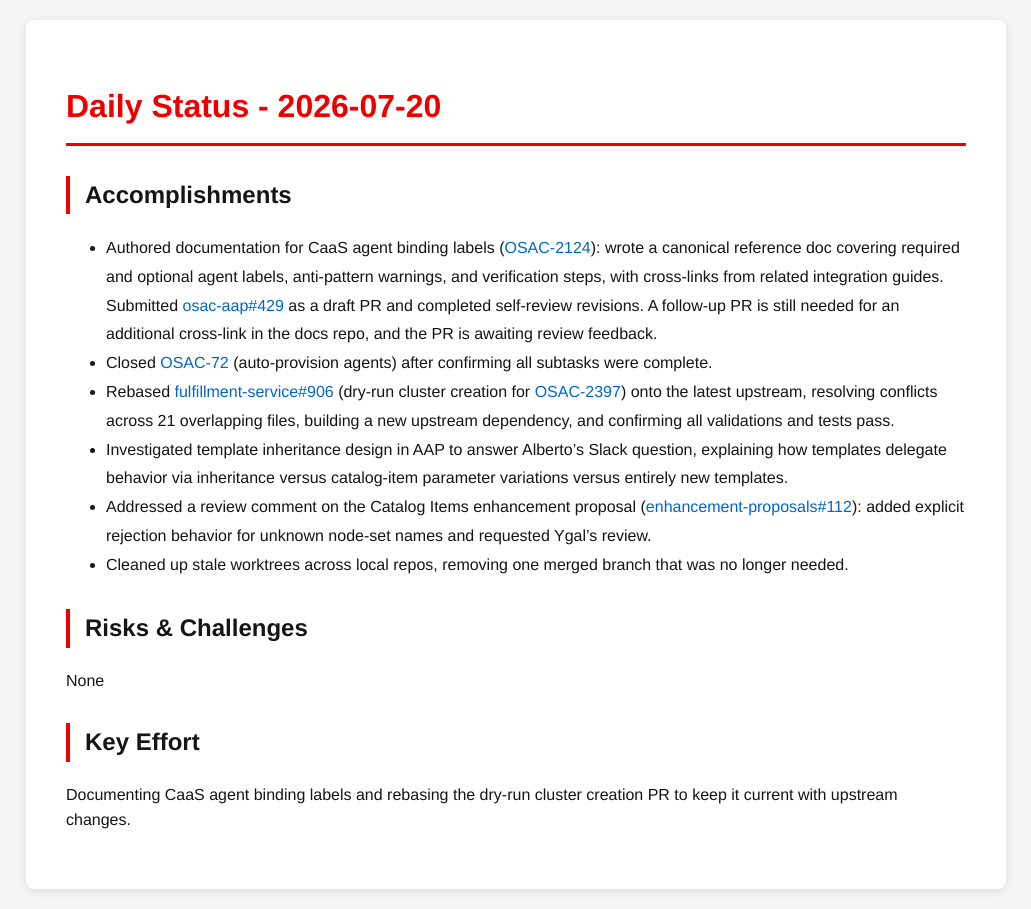
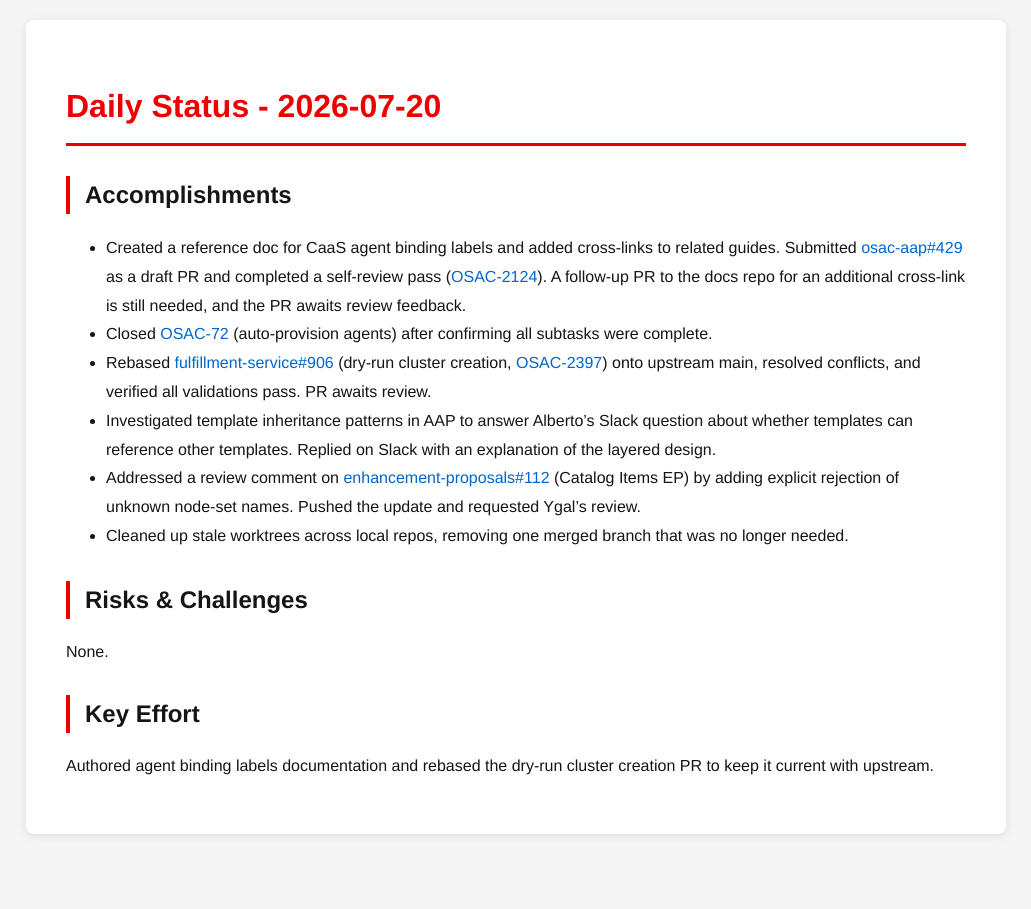
Before and after one commit to tzvatot/daily-status, a Jekyll site: the page built from 2026-07-20.md, in a window 1280 px wide. Shown: the whole page, without its empty margins (124-1155 px from the left). Built offline with Jekyll 4.4.1, drawn with Linux system fonts in a browser that asks for light colours.

Commit message:
Daily status update - 2026-07-20

```diff
--- a/2026-07-20.md
+++ b/2026-07-20.md
@@ -7,15 +7,15 @@ date: 2026-07-20
 # Daily Status - 2026-07-20
 
 ## Accomplishments
-- Authored documentation for CaaS agent binding labels ([OSAC-2124](https://redhat.atlassian.net/browse/OSAC-2124)): wrote a canonical reference doc covering required and optional agent labels, anti-pattern warnings, and verification steps, with cross-links from related integration guides. Submitted [osac-aap#429](https://github.com/osac-project/osac-aap/pull/429) as a draft PR and completed self-review revisions. A follow-up PR is still needed for an additional cross-link in the docs repo, and the PR is awaiting review feedback.
+- Created a reference doc for CaaS agent binding labels and added cross-links to related guides. Submitted [osac-aap#429](https://github.com/osac-project/osac-aap/pull/429) as a draft PR and completed a self-review pass ([OSAC-2124](https://redhat.atlassian.net/browse/OSAC-2124)). A follow-up PR to the docs repo for an additional cross-link is still needed, and the PR awaits review feedback.
 - Closed [OSAC-72](https://redhat.atlassian.net/browse/OSAC-72) (auto-provision agents) after confirming all subtasks were complete.
-- Rebased [fulfillment-service#906](https://github.com/osac-project/fulfillment-service/pull/906) (dry-run cluster creation for [OSAC-2397](https://redhat.atlassian.net/browse/OSAC-2397)) onto the latest upstream, resolving conflicts across 21 overlapping files, building a new upstream dependency, and confirming all validations and tests pass.
-- Investigated template inheritance design in AAP to answer Alberto's Slack question, explaining how templates delegate behavior via inheritance versus catalog-item parameter variations versus entirely new templates.
-- Addressed a review comment on the Catalog Items enhancement proposal ([enhancement-proposals#112](https://github.com/osac-project/enhancement-proposals/pull/112)): added explicit rejection behavior for unknown node-set names and requested Ygal's review.
+- Rebased [fulfillment-service#906](https://github.com/osac-project/fulfillment-service/pull/906) (dry-run cluster creation, [OSAC-2397](https://redhat.atlassian.net/browse/OSAC-2397)) onto upstream main, resolved conflicts, and verified all validations pass. PR awaits review.
+- Investigated template inheritance patterns in AAP to answer Alberto's Slack question about whether templates can reference other templates. Replied on Slack with an explanation of the layered design.
+- Addressed a review comment on [enhancement-proposals#112](https://github.com/osac-project/enhancement-proposals/pull/112) (Catalog Items EP) by adding explicit rejection of unknown node-set names. Pushed the update and requested Ygal's review.
 - Cleaned up stale worktrees across local repos, removing one merged branch that was no longer needed.
 
 ## Risks & Challenges
-None
+None.
 
 ## Key Effort
-Documenting CaaS agent binding labels and rebasing the dry-run cluster creation PR to keep it current with upstream changes.
+Authored agent binding labels documentation and rebased the dry-run cluster creation PR to keep it current with upstream.
```
